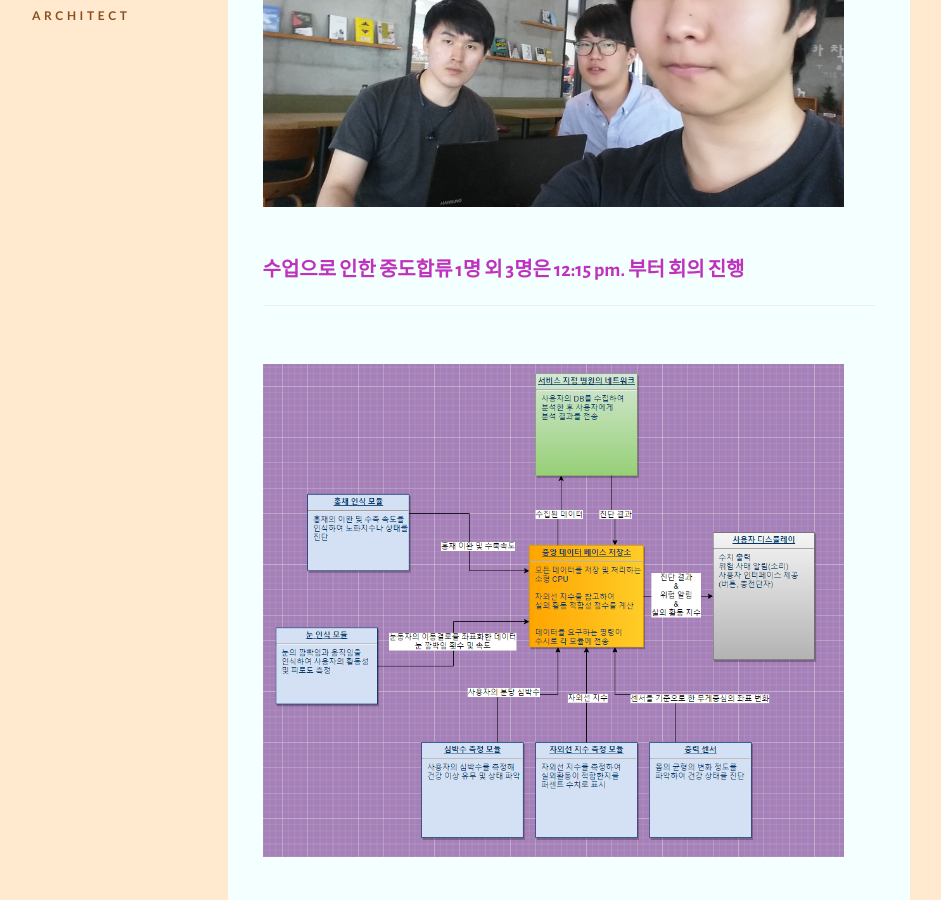
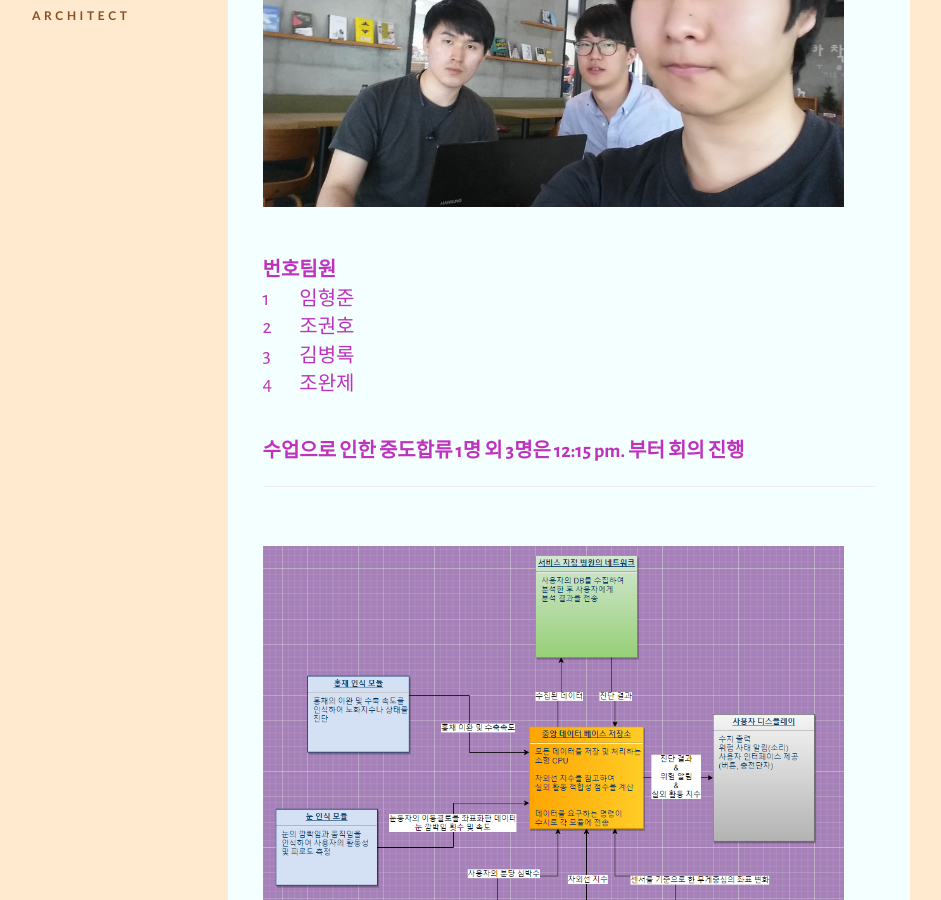
Before and after one commit to strawberryjamsea/trust1303.github.io-1, a Jekyll site: the page built from _posts/2016-06-08-TeamConference.md, in a window 1280 px wide and 900 px high, scrolled down 356 px. Shown: the whole window, without its empty margins (120-1061 px from the left). Built offline with Jekyll 4.4.1, drawn with Linux system fonts in a browser that asks for light colours; nearby versions of some CDN libraries.

Commit message:
Update 2016-06-08-TeamConference.md

```diff
--- a/_posts/2016-06-08-TeamConference.md
+++ b/_posts/2016-06-08-TeamConference.md
@@ -7,6 +7,15 @@ categories: 팀회의
 <br />
 
 <img src="http://trust1303.github.io/images/20160608_125839.jpg" width="95%">
+
+<br />
+
+번호|팀원
+-----|-----
+1|임형준
+2|조권호
+3|김병록
+4|조완제
 
 <br />
 
```
